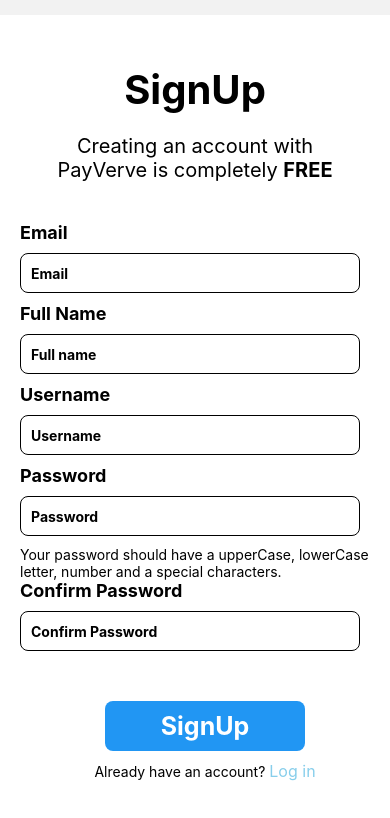
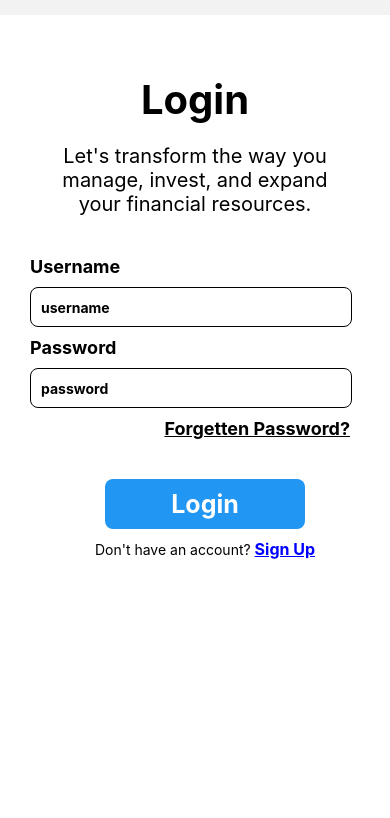
Before and after one commit to PayVerveFintech/PayVerveMobileApp, a React Native app: screen /Login in a window 390 px wide. Shown: the top 818 px of the page. Built offline with nearby package versions, Linux system fonts and the light colour scheme.

Commit message:
Tenth commit

```diff
--- a/src/screens/CreateNewPW.js
+++ b/src/screens/CreateNewPW.js
@@ -1,4 +1,4 @@
-import { TextInput, TouchableOpacity } from "react-native";
+import { View, Text, TextInput, TouchableOpacity } from "react-native";
 import { styles } from "../styles/styles";
 
 const CreateNewPW = ({navigation}) => {
--- a/src/screens/EmailConfirmation.js
+++ b/src/screens/EmailConfirmation.js
@@ -17,7 +17,7 @@
                 {''}
             </Text>
 
-            <Text>Confirmation Code</Text>
+            <Text style={styles.signupTexts}>Confirmation Code</Text>
 
             <TextInput
                 placeholder="123456"
@@ -28,7 +28,7 @@
 
             <TouchableOpacity
                 style={styles.signupButton}
-                onPress={navigation.navigate('SignUp1')}
+                onPress={() => navigation.navigate('Login')}
             >
                 <Text style={styles.touchableOpacityText}> Sign Up</Text>
             </TouchableOpacity>
--- a/src/screens/ForgetPassword.js
+++ b/src/screens/ForgetPassword.js
@@ -4,7 +4,7 @@
 import { useState } from 'react';
 
 const ForgetPassword = ({navigation}) => {
-    const [email, setEmail] = useState('');
+    const [email, onChangeEmail] = useState('');
     return(
         <View style={styles.container}>
             <Text style={styles.header_Text_1}>
@@ -15,7 +15,13 @@
                 Forgetten password! No worries, we've got you covered. Simply follow these easy steps to reset your password.
             </Text>
 
-            <Text style={styles.signupTexts}>
+            <Text style={
+                {
+                    fontSize: 18,
+                    fontWeight: 'bold',
+                    marginTop: 50
+                }
+            }>
                 Email Address
             </Text>
 
@@ -23,12 +29,12 @@
                 placeholder='Email'
                 value={email}
                 style={styles.textInput}
-                onChangeText={setEmail}
+                onChangeText={onChangeEmail}
             />
 
             <TouchableOpacity
-                style={styles.buttonText}
-                onPress={navigation.navigate('EmailConfirmation')}
+                style={styles.signupButton}
+                onPress={() => navigation.navigate('EmailConfirmation')}
             >
                 <Text style={styles.touchableOpacityText}>
                     Next
--- a/src/screens/KYCVerification.js
+++ b/src/screens/KYCVerification.js
@@ -1,7 +1,6 @@
 import { useState } from "react";
 import { View, Text, ScrollView, TextInput, TouchableOpacity, KeyboardAvoidingView } from "react-native"
 import { styles } from "../styles/styles";
-import KYCVerification2 from "./KYCVerification2";
 
 const KYCVerification = ({navigation}) => {
 
@@ -14,6 +13,7 @@
     const [dob, setDOB] = useState('');
     const [address, setAddress] = useState('');
     const [ occupation, setOccupation] = useState('');
+
     return (
         <View style={styles.container}>
             <Text style={styles.header_Text_1}>
@@ -133,7 +133,7 @@
 
                         <TouchableOpacity
                             style={styles.signupButton}
-                            onPress={navigation.navigate('KYCVerify2')}
+                            onPress={() => navigation.navigate('KYCVerify2')}
                         >
                             <Text style={styles.touchableOpacityText}>Next</Text>
                         </TouchableOpacity>
--- a/src/screens/KYCVerification2.js
+++ b/src/screens/KYCVerification2.js
@@ -1,7 +1,8 @@
+import React from 'react'
 import { View, Text, TouchableOpacity } from "react-native"
 import { styles } from "../styles/styles";
 
-const KYCVerification2 = () => {
+const KYCVerification2 = ({navigation}) => {
 
     return (
         <View style={styles.container}>
@@ -29,7 +30,7 @@
                 Kindly face the camera and tilt your head left to the right and finally to the center.
             </Text>
 
-            <TouchableOpacity style={styles.signupButton}>
+            <TouchableOpacity style={styles.signupButton} onPress={ () => navigation.navigate('VerificationCode')}>
                 <Text style={styles.touchableOpacityText}> Start</Text>
             </TouchableOpacity>
         </View>
--- a/src/screens/Login.js
+++ b/src/screens/Login.js
@@ -18,11 +18,12 @@
     const handleLogin = () => {
         if (userName === CORRECT_USERNAME && password === CORRECT_PASSWORD) {
             navigation.navigate('KYCVerify')
-        } else if (userName === CORRECT_USERNAME && password === CORRECT_PASSWORD) {
-            alert.alert('Invalid password')
-        } else if (userName === CORRECT_USERNAME && password === CORRECT_PASSWORD) {
-            Alert.alert('Incorrect userName')
-        }{
+        // } else if (userName === CORRECT_USERNAME && password === CORRECT_PASSWORD) {
+        //     alert.alert('Invalid password')
+        // } else if (userName === CORRECT_USERNAME && password === CORRECT_PASSWORD) {
+        //     Alert.alert('Incorrect userName')
+        // }{
+        }else {
             Alert.alert('Invaild credentials')
         }
     };
@@ -52,20 +53,23 @@
                     onChangeText={onChangePassword}
                 />
 
-                <Text style={
+                <Text style=
                     {
-                        alignSelf: 'flex-end',
-                        marginEnd: 30,
-                        fontSize: 18
+                        {
+                            alignSelf: 'flex-end',
+                            marginEnd: 30,
+                            fontSize: 18,
+                            fontWeight: 'bold',
+                            textDecorationLine: 'underline'
+                        }
                     }
-                    }
-                    onPress={navigation.navigate('ForgetPassword')}
+                    onPress={() => navigation.navigate('ForgetPassword')}
                 >
                     Forgetten Password?
                 </Text>
 
                 <TouchableOpacity
-                style={styles.signupButton}
+                    style={styles.signupButton}
                     onPress={handleLogin}
                 >
                     <Text style={styles.touchableOpacityText}>
@@ -79,7 +83,7 @@
                     Don't have an account?{' '}
                     <Text
                         onPress={() => navigation.navigate('SignUp1')}
-                        style={{ color: 'skyblue', fontWeight: 'bold', fontSize: 16}}
+                        style={{ color: 'blue', fontWeight: 'bold', fontSize: 16, fontWeight: 'bold', textDecorationLine: 'underline'}}
                     >
                         Sign Up
                     </Text>
--- a/src/screens/SignUp1.js
+++ b/src/screens/SignUp1.js
@@ -109,7 +109,7 @@
 
                         <Text style={{alignSelf: 'center', fontSize: 14}} onPress={() => navigation.navigate('Login') }>
                             {baseText[1]}
-                            <Text style={{color: 'skyblue', fontSize: 16}}>{appendText[1]}</Text>
+                            <Text style={{color: 'blue', fontSize: 16, fontWeight: 'bold', textDecorationLine: 'underline'}}>{appendText[1]}</Text>
                         </Text>
 
                     </View>
--- a/src/screens/VerificationCode.js
+++ b/src/screens/VerificationCode.js
@@ -2,7 +2,7 @@
 import { View, Text, TextInput, TouchableOpacity } from 'react-native';
 import { styles } from '../styles/styles';
 
-const VerificationCode = ({verifyCode}) => {
+const VerificationCode = ({verifyCode, navigation}) => {
     return (
         <View style={styles.container}>
             <Text style={styles.header_Text_1}>
@@ -27,7 +27,7 @@
 
             <TouchableOpacity
                 style={styles.signupButton}
-                onPress={navigation.navigate('CreateNewPW')}
+                onPress={() => navigation.navigate('CreateNewPW')}
             >
                 <Text style={styles.touchableOpacityText}> Next </Text>
             </TouchableOpacity>
```
